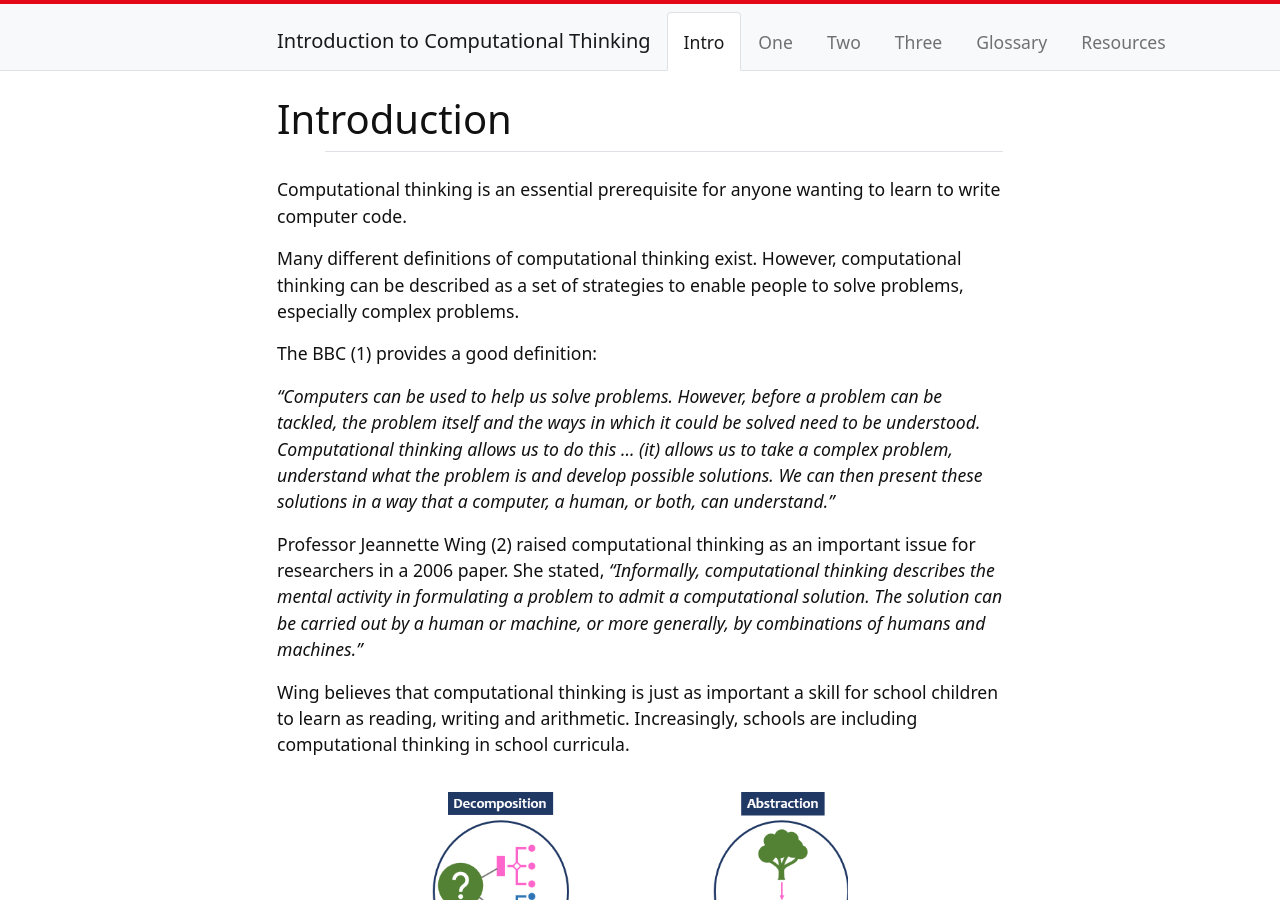
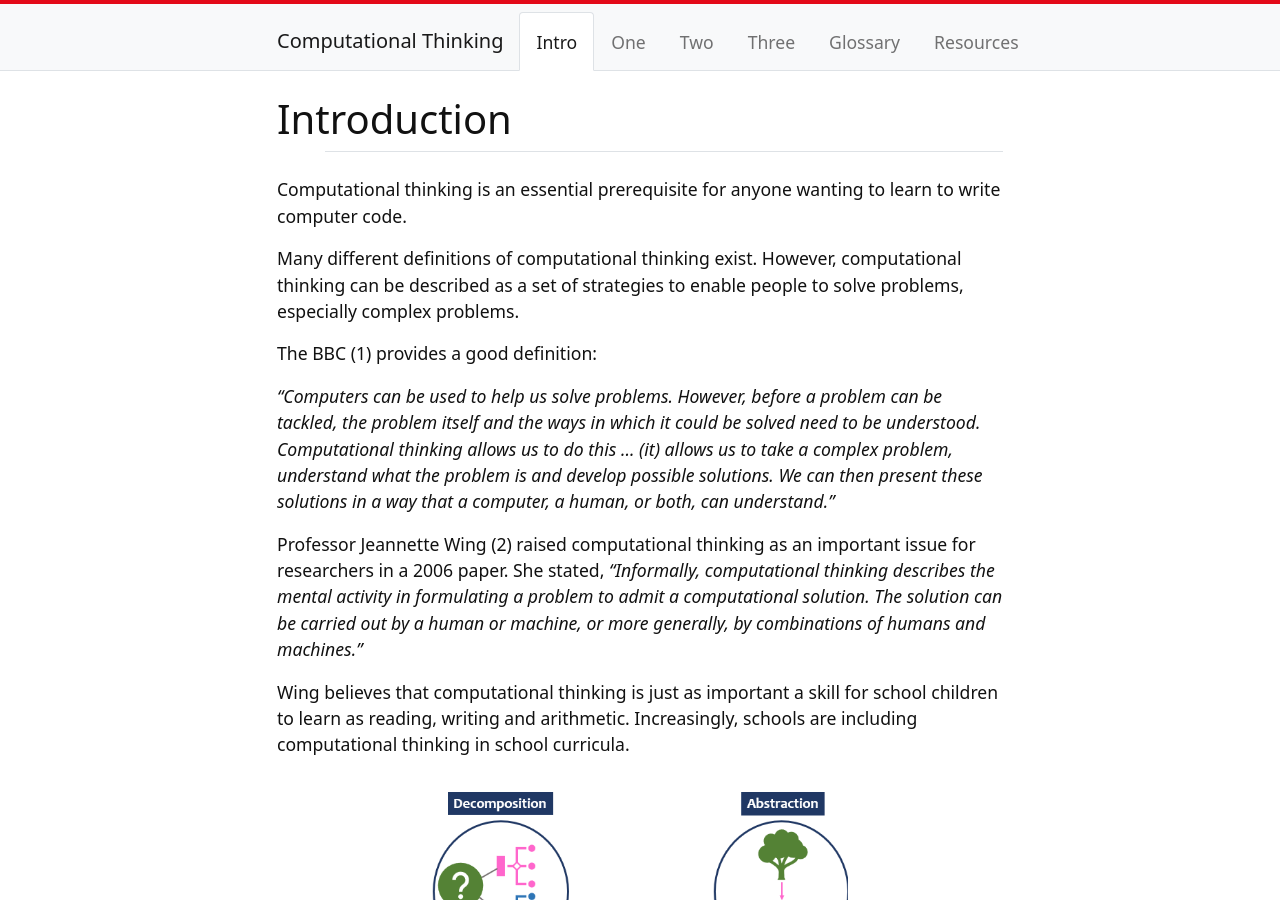
Before and after one commit to weaverbel/intro-computational-thinking, a Jekyll site: the page built from content/0-intro.md, in a window 1280 px wide and 900 px high. Built offline with Jekyll 4.4.1, drawn with Linux system fonts in a browser that asks for light colours; some of the changed text lies outside the part shown.

Commit message:
Update _config.yml
change title

```diff
--- a/_config.yml
+++ b/_config.yml
@@ -10,7 +10,7 @@
 # SITE SETTINGS
 #
 # title appears in the header
-title: Introduction to Computational Thinking
+title: Computational Thinking
 # title-icon appears in the header to give some pizazz (leave blank for none)
 # choose from Bootstrap Icons in _includes/bootstrap-icons
 # find names on https://icons.getbootstrap.com/
```
